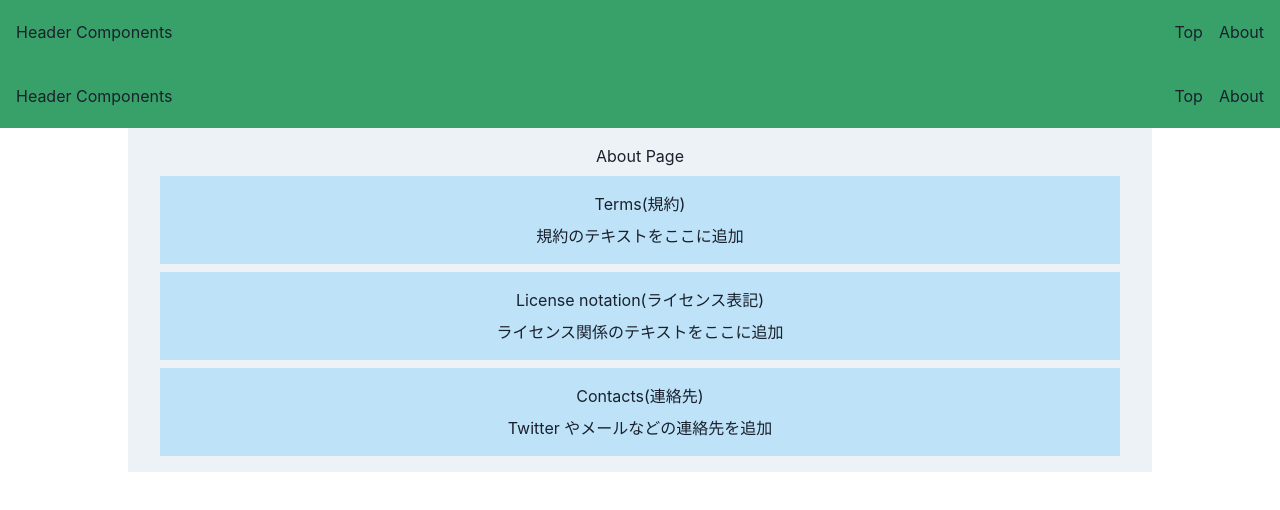
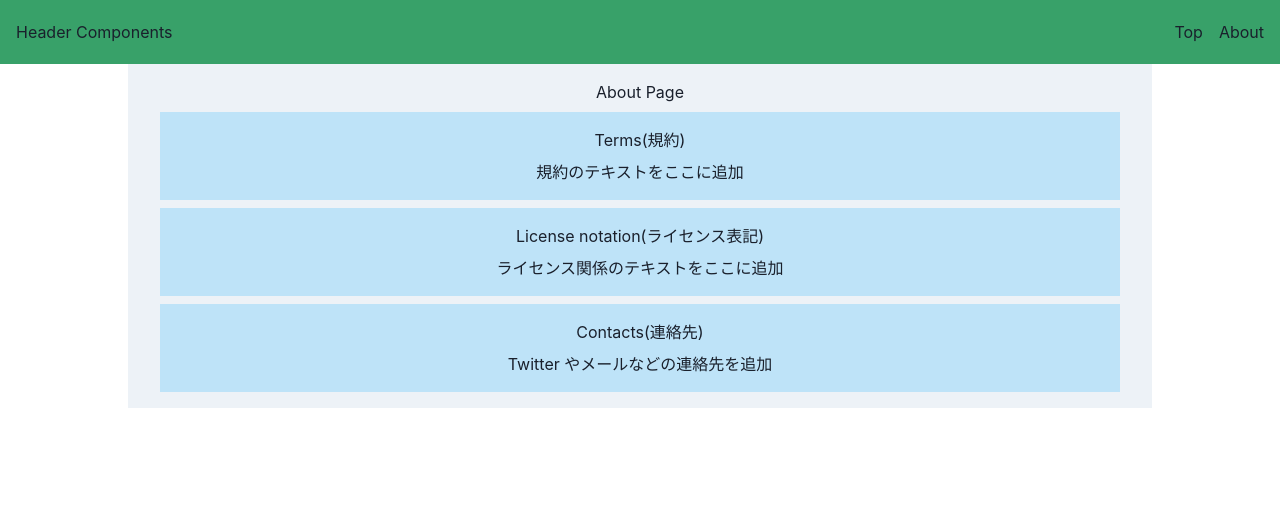
Before and after one commit to y4shiro/uma-card-deck-tools, a Next.js app: page /about in a window 1280 px wide. Shown: the top 510 px of the page. Built offline with nearby package versions, Linux system fonts and the light colour scheme.

Commit message:
fix: Header を二重に読み込んでいたので Layout のみで読み込むよう修正

```diff
--- a/src/pages/about.tsx
+++ b/src/pages/about.tsx
@@ -2,7 +2,6 @@ import { Container, Text, VStack } from '@chakra-ui/react';
 import type { NextPageWithLayout } from 'next';
 import Head from 'next/head';
 
-import { Header } from '@/components/Header';
 import Contacts from '@/features/Contacts';
 import Licence from '@/features/License';
 import Terms from '@/features/Terms';
@@ -15,8 +14,6 @@ const About: NextPageWithLayout = () => (
       <meta name='description' content='ウマ娘サポートカード編成ツール' />
       <link rel='icon' href='/favicon.ico' />
     </Head>
-
-    <Header />
 
     <Container as='main' maxW='container.lg' bgColor='gray.100'>
       <VStack p='4'>
--- a/src/pages/index.tsx
+++ b/src/pages/index.tsx
@@ -2,7 +2,6 @@ import { Container, Text, VStack } from '@chakra-ui/react';
 import type { NextPageWithLayout } from 'next';
 import Head from 'next/head';
 
-import { Header } from '@/components/Header';
 import CardDeck from '@/features/CardDeck';
 import Skills from '@/features/Skills';
 import Status from '@/features/Status';
```
